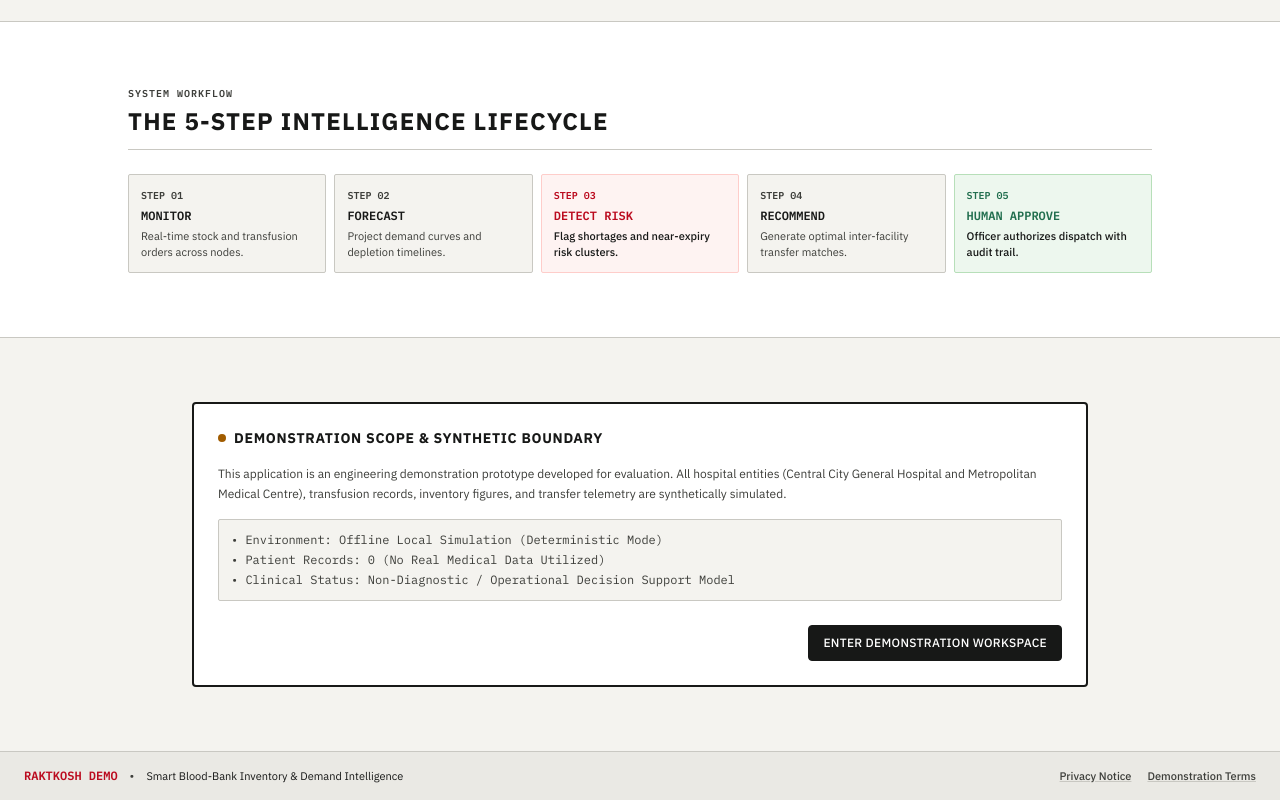
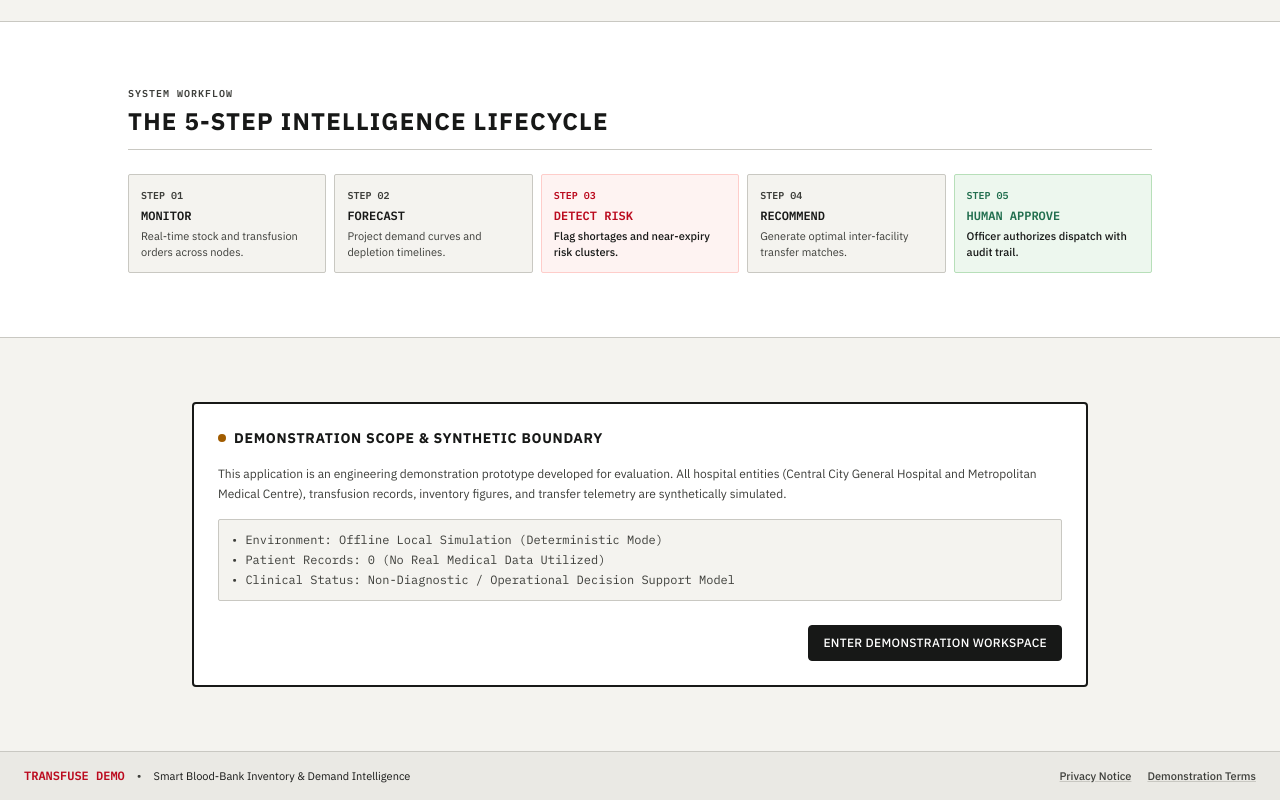
Before and after one commit to Aryan-Karfa/Blood-Bank-SIH, a React (Vite) app: page / in a window 1280 px wide. Shown: the part 1914-2714 px from the top of the page. Built offline with nearby package versions, Linux system fonts and the light colour scheme.

Commit message:
Update footer demo name from RAKTKOSH to TRANSFUSE

```diff
--- a/src/pages/Landing/LandingPage.tsx
+++ b/src/pages/Landing/LandingPage.tsx
@@ -381,7 +381,7 @@ export const LandingPage: React.FC = () => {
       <footer className="w-full bg-[#EAE9E4] border-t border-[#C9C8C2] px-6 py-4 text-xs text-[#3D3E3A]">
         <div className="max-w-7xl mx-auto flex flex-col sm:flex-row items-center justify-between gap-3">
           <div className="flex items-center gap-3">
-            <span className="font-mono font-bold text-[#BB0A1E]">RAKTKOSH DEMO</span>
+            <span className="font-mono font-bold text-[#BB0A1E]">TRANSFUSE DEMO</span>
             <span>•</span>
             <span className="text-[11px] text-[#171817]">Smart Blood-Bank Inventory &amp; Demand Intelligence</span>
           </div>
```
